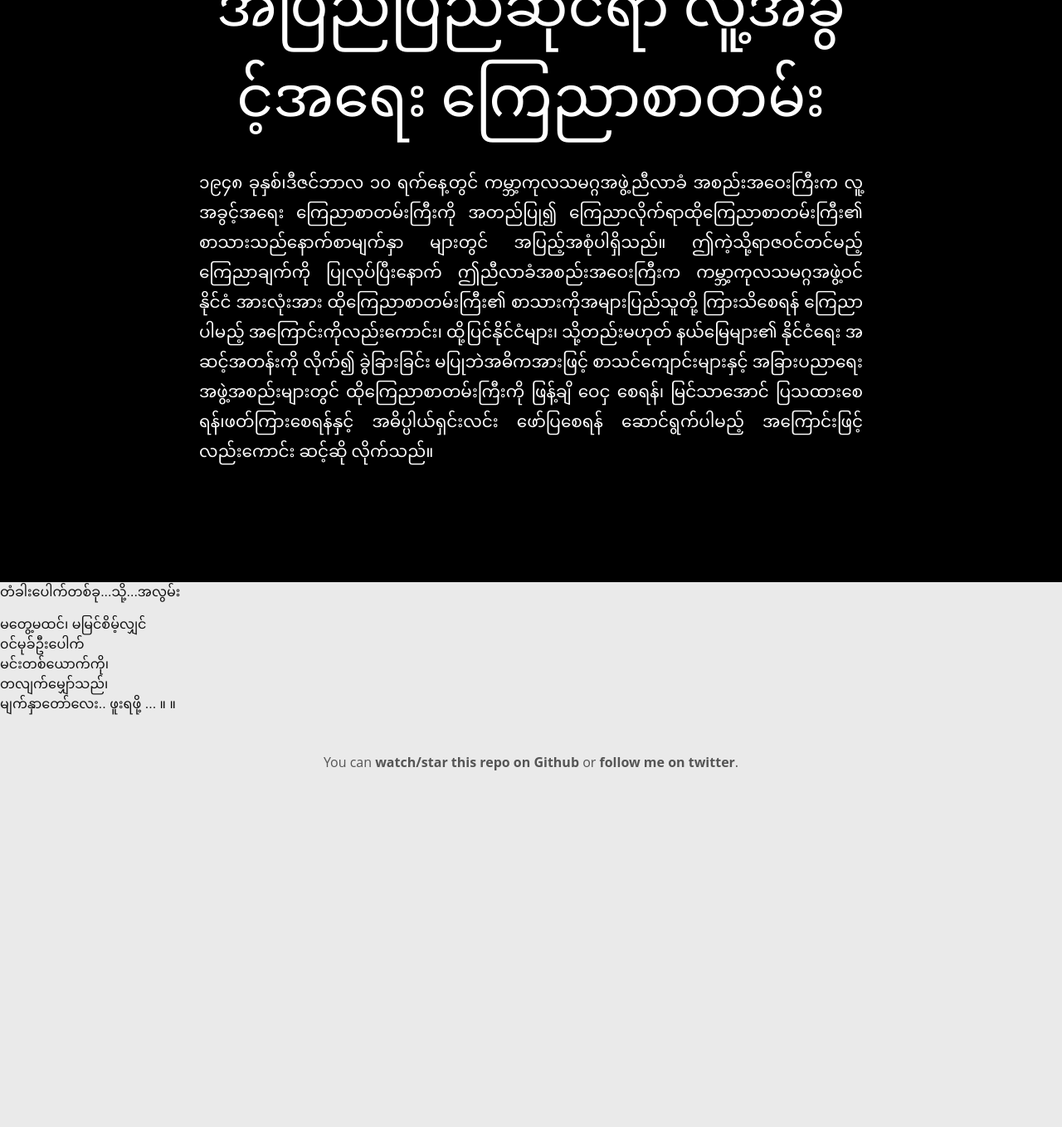
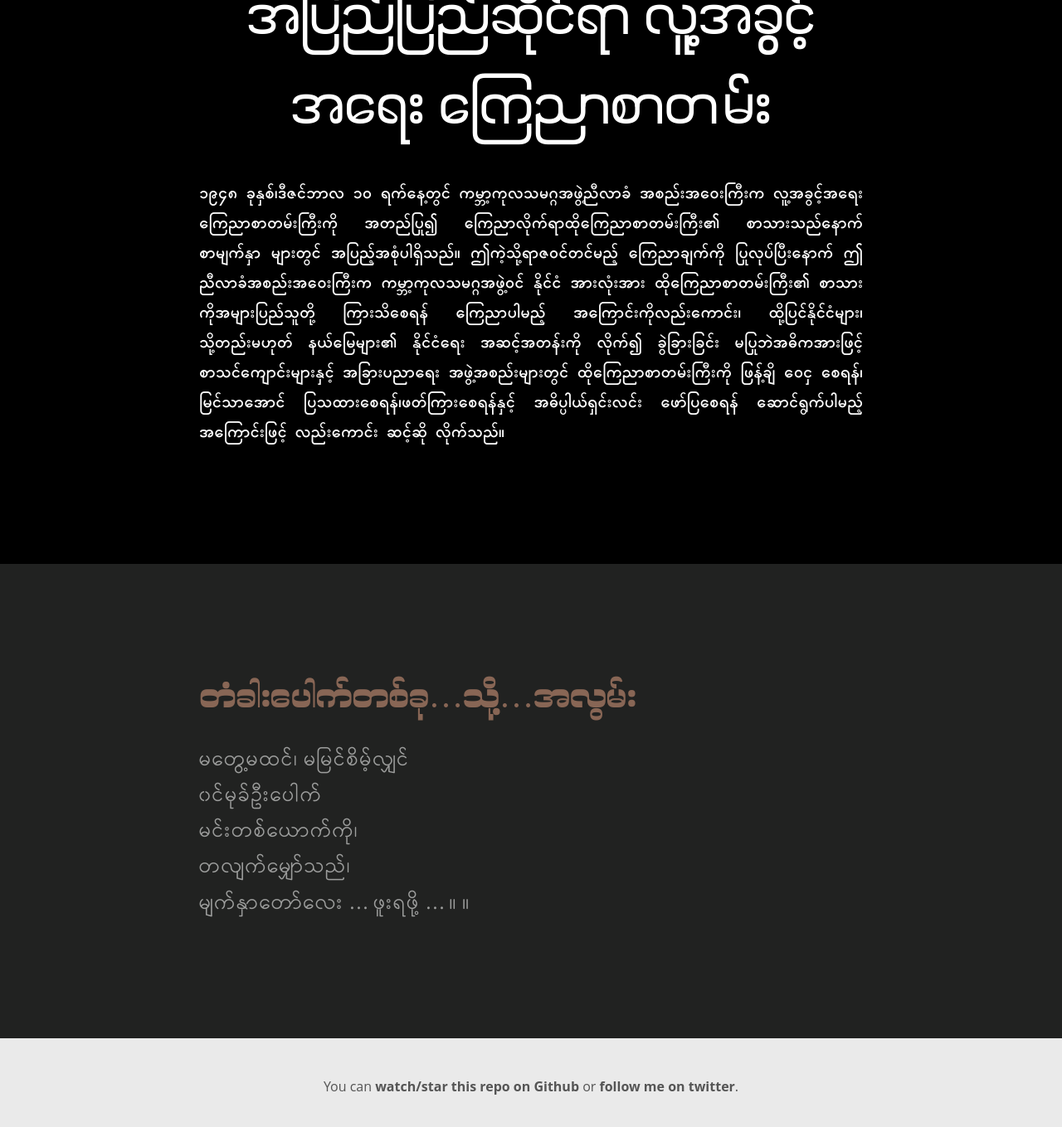
Before and after one commit to khzaw/beautiful-burmese-type, a Jekyll site: the page built from index.html, in a window 1280 px wide and 1400 px high, scrolled down 8900 px. Shown: the top 1359 px of the window at 83% size. Built offline with Jekyll 4.4.1, drawn with Linux system fonts in a browser that asks for light colours; some web fonts are replaced; before the commit the page ends 9909 px from its top, so only the background shows below that.

Commit message:
Fix the last section

```diff
--- a/_sass/_fonts.scss
+++ b/_sass/_fonts.scss
@@ -10,7 +10,9 @@
         font-style: $style;
         }
         src: url($filepath + ".woff") format('woff'),
-             url($filepath + ".ttf")  format('truetype');
+             url($filepath + ".ttf")  format('truetype'),
+             url($filepath + ".woff2") format('woff2'),
+             url($filepath + ".svg") format('svg');
     }
 }
 
--- a/css/main.scss
+++ b/css/main.scss
@@ -334,8 +334,8 @@ footer { padding: 50px; text-align: center;
 
   &#poem-4 {
     background-image: linear-gradient(
-    rgba(0, 0, 0, 0.5),
-    rgba(0, 0, 0, 0.5)
+    rgba(0, 0, 0, 0.3),
+    rgba(0, 0, 0, 0.3)
     ),
     url('../img/rain.jpg');
     padding: 200px 0;
@@ -388,6 +388,23 @@ footer { padding: 50px; text-align: center;
 
 
   &#poem-5 {
+    background: #212221;
+    padding: 125px 180px;
+    .text {
+      max-width: $content-width;
+      margin: 0 auto;
+
+      h3 {
+        color: #886655;
+        font: 42px/1.8 'Myanmar Ponenyet';
+        letter-spacing: -1px;
+      }
+
+      p {
+        color: #9D9E9D;
+        font: 400 24px/1.8 'Pyidaungsu';
+      }
+    }
   }
 
 }
--- a/index.html
+++ b/index.html
@@ -132,12 +132,14 @@ layout: default
 
   <section class="page" id="poem-5">
     <section class="text">
-        <h3 class="title">တံခါးပေါက်တစ်ခု...သို့...အလွမ်း</h3>
+      <h3 class="title">တံခါးပေါက်တစ်ခု&hellip;သို့&hellip;အလွမ်း</h3>
+        <p>
         မတွေ့မထင်၊ မမြင်စိမ့်လျှင်<br>
         ၀င်မုခ်ဦးပေါက်<br>
         မင်းတစ်ယောက်ကို၊<br>
         တလျက်မျှော်သည်၊<br>
-        မျက်နှာတော်လေး.. ဖူးရဖို့ ... ။ ။
+        မျက်နှာတော်လေး &hellip; ဖူးရဖို့ &hellip; ။ ။
+        </p>
     </section>
   </section>
 
```
